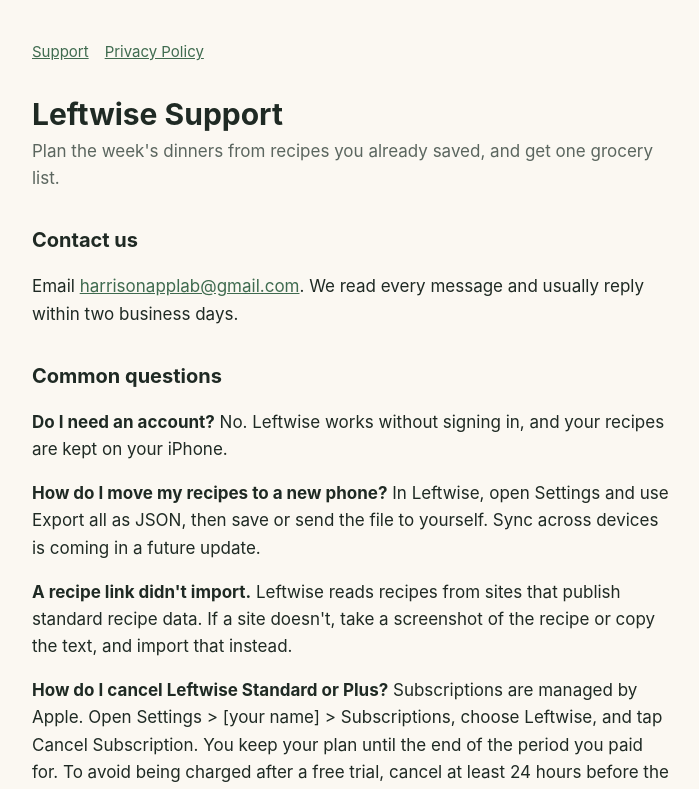
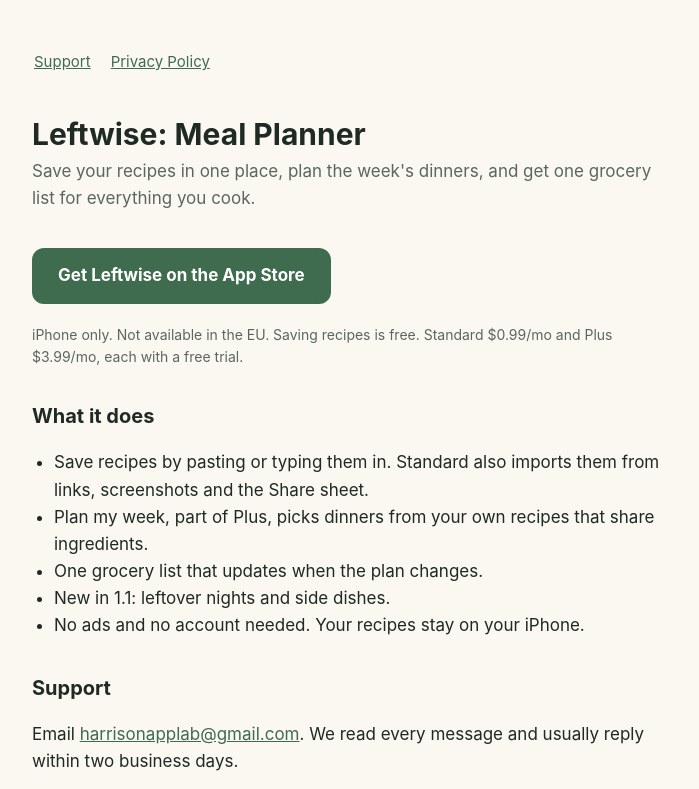
Before and after one commit to harrisonaustin3241993-dev/saddie-sites, a plain HTML site: page app-001/index.html in a window 1280 px wide. Shown: the top 789 px of the page, without its empty margins (288-987 px from the left). Drawn offline with Linux system fonts and the light colour scheme.

Commit message:
app-001: home page sells the app, short links land on an App Store button, count App Store taps
- index.html: pitch, App Store button and feature list above the support section (short links land here)
- count App Store taps as the HeyCatch event app_store_click on the home and Thanksgiving pages
- Support links point at the support section; larger tap targets for nav and footer links

Co-Authored-By: Claude Fable 5.2 <noreply@anthropic.com>
Claude-Session: https://claude.ai/code/session_01ELsWAn4gQagDdePXJsLLuT

```diff
--- a/app-001/index.html
+++ b/app-001/index.html
@@ -3,7 +3,8 @@
 <head>
 <meta charset="utf-8">
 <meta name="viewport" content="width=device-width, initial-scale=1">
-<title>Leftwise Support</title>
+<title>Leftwise: Meal Planner for iPhone</title>
+<meta name="description" content="Save your recipes, plan the week's dinners and get one grocery list. Leftwise: Meal Planner for iPhone.">
 <link rel="stylesheet" href="style.css">
 <script type="module">
 import { analytics } from 'https://esm.sh/@heycatch/sdk@0.8.5';
@@ -13,15 +14,32 @@ analytics.init({
   site: 'landing',
   requestBatching: false,
 });
+for (const a of document.querySelectorAll('a[href*="apps.apple.com"]')) {
+  a.addEventListener('click', () => {
+    try { analytics.trackEvent('app_store_click', { page: 'home' }); } catch (e) {}
+  });
+}
 </script>
 </head>
 <body>
 <main>
-<nav><a href="./">Support</a><a href="privacy.html">Privacy Policy</a></nav>
-<h1>Leftwise Support</h1>
-<p class="sub">Plan the week's dinners from recipes you already saved, and get one grocery list.</p>
+<nav><a href="#support">Support</a><a href="privacy.html">Privacy Policy</a></nav>
+<h1>Leftwise: Meal Planner</h1>
+<p class="sub">Save your recipes in one place, plan the week's dinners, and get one grocery list for everything you cook.</p>
 
-<h2>Contact us</h2>
+<a class="cta" href="https://apps.apple.com/us/app/id6823657942">Get Leftwise on the App Store</a>
+<p class="small">iPhone only. Not available in the EU. Saving recipes is free. Standard $0.99/mo and Plus $3.99/mo, each with a free trial.</p>
+
+<h2>What it does</h2>
+<ul>
+<li>Save recipes by pasting or typing them in. Standard also imports them from links, screenshots and the Share sheet.</li>
+<li>Plan my week, part of Plus, picks dinners from your own recipes that share ingredients.</li>
+<li>One grocery list that updates when the plan changes.</li>
+<li>New in 1.1: leftover nights and side dishes.</li>
+<li>No ads and no account needed. Your recipes stay on your iPhone.</li>
+</ul>
+
+<h2 id="support">Support</h2>
 <p>Email <a href="mailto:harrisonapplab@gmail.com">harrisonapplab@gmail.com</a>. We read every message and usually reply within two business days.</p>
 
 <h2>Common questions</h2>
--- a/app-001/style.css
+++ b/app-001/style.css
@@ -10,3 +10,9 @@ p,li{color:var(--ink)}
 a{color:var(--accent)}
 nav{display:flex;gap:16px;margin-bottom:32px;font-size:15px}
 footer{margin-top:48px;padding-top:16px;border-top:1px solid var(--line);color:var(--muted);font-size:14px}
+.cta{display:inline-block;background:var(--accent);color:#fff;text-decoration:none;font-weight:700;padding:14px 26px;border-radius:12px;margin:8px 0 6px}
+.cta:hover{filter:brightness(1.08)}
+@media (prefers-color-scheme:dark){.cta{color:#141815}}
+.small{color:var(--muted);font-size:14px}
+ul{padding-left:22px}
+nav a,footer a{display:inline-block;padding:10px 2px}
```
Also changed, not shown: app-001/privacy.html (+1 -1 lines), app-001/thanksgiving.html (+6 -1 lines).
